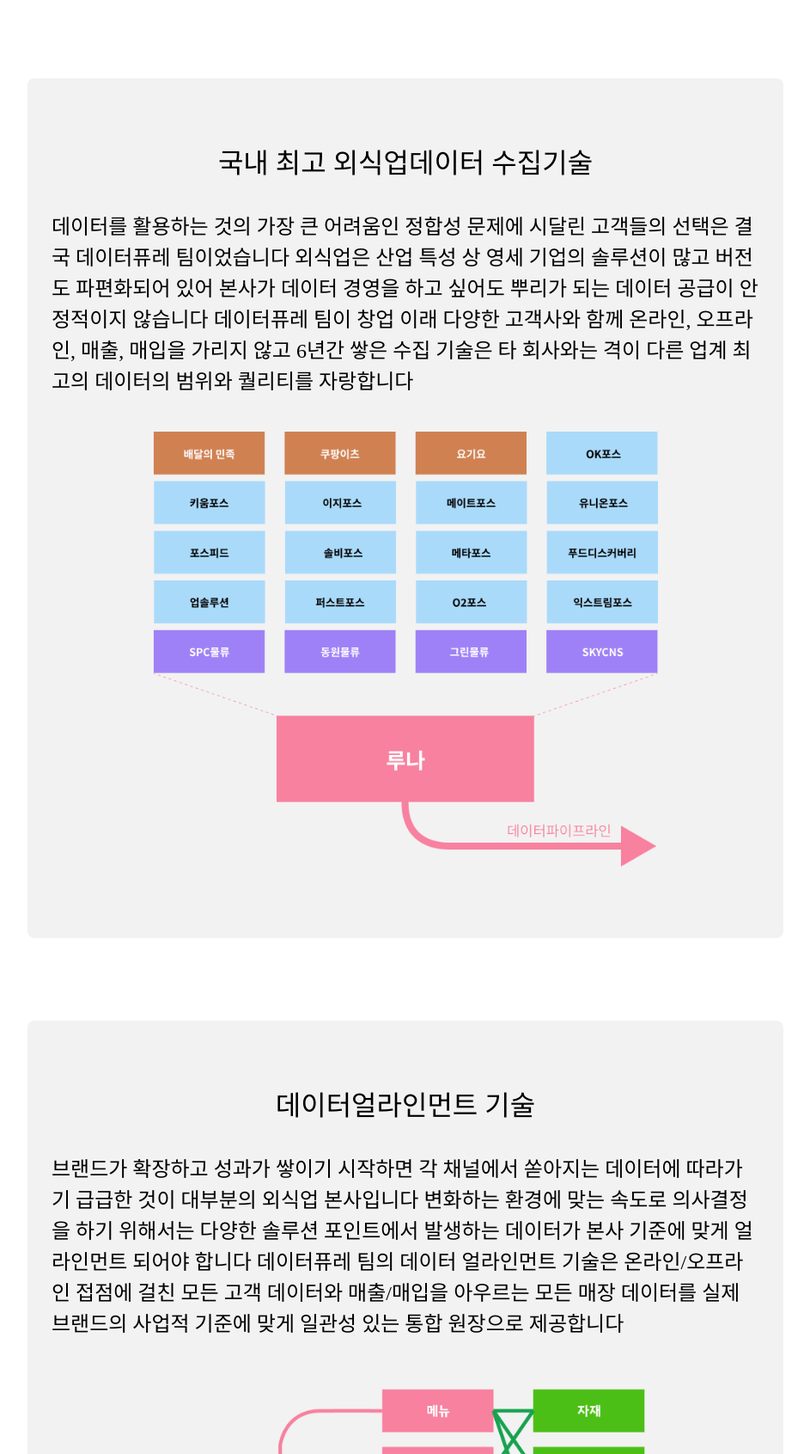
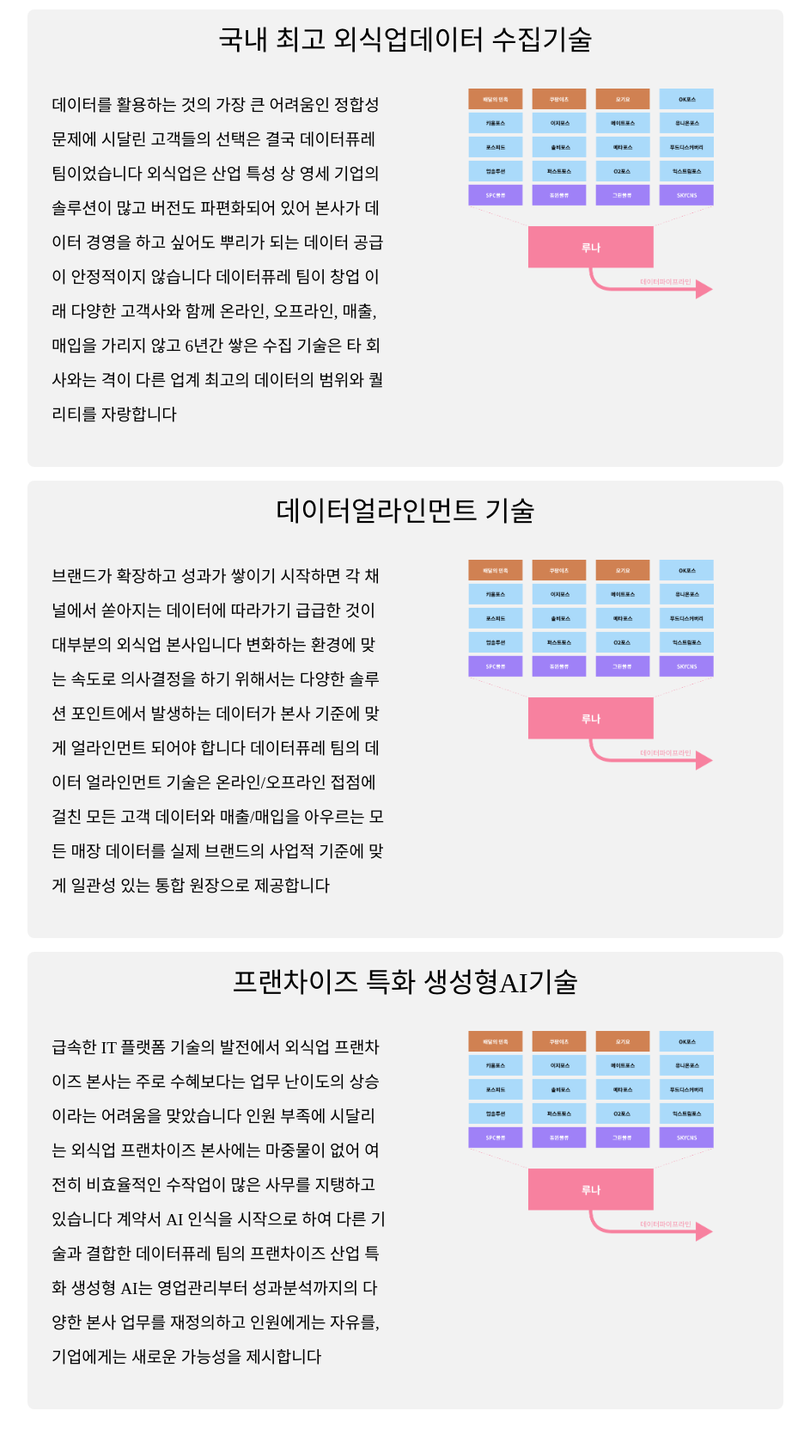
Before and after one commit to sangbomha/datapuree_web2, a plain HTML site: page tech.html in a window 1280 px wide. Shown: the part 629-2320 px from the top of the page at 86% size, without its empty margins (168-1111 px from the left). Drawn offline with nearby package versions, Linux system fonts and the light colour scheme; a web font is replaced by a local one.

Commit message:
보유기술 수정

```diff
--- a/index.css
+++ b/index.css
@@ -78,8 +78,9 @@ a{
     padding: 50px;
 }
 .sub-title-tech {
-    font-size: 1.5rem;
+    font-size: 1.2rem;
     padding: 20px;
+    line-height: 2.5rem;
 }
 .sub-title5{
     font-size: 1.5rem;
@@ -263,7 +264,6 @@ a{
     width: 100%;
     background-color: #f2f2f2;
     color: #000;
-    height: 1000px;
     border-radius: 0.5rem;
     padding: 20px;
     display: flex;
--- a/tech.html
+++ b/tech.html
@@ -63,19 +63,24 @@
 
                         <div class="top-margin-10">
                             <div class="row" style="display: flex;justify-content: center;">
-
-                                <div class="col-12 col-md-12 p-2 top-margin-10">
+                                <div class="col-12 col-md-12 p-2">
                                     <div class="reason-box-tech">
                                         <div class="row">
-                                            <div class="col-12 col-md-12">
-                                                <div class="dream-font sub-title3" style="line-height: 2rem;">국내 최고 <span class="mobile-line-break"><br></span>외식업데이터 수집기술</div>
+                                            <div class="col-12 col-md-12" style="width: 100%;">
+                                                <div class="dream-font sub-title3" style="line-height: 2rem;">
+                                                    국내 최고 <span class="mobile-line-break"><br></span>외식업데이터 수집기술
                                                 </div>
-                                            <div class="col-12 col-md-12 top-margin-3 sub-title-tech">
+                                            </div>
+                                            <div class="col-12 col-md-12" style="width: 100%;">
+                                                <div class="row">
+                                                    <div class="col-12 col-md-6 sub-title-tech top-margin-3">
                                                         데이터를 활용하는 것의 가장 큰 어려움인 정합성 문제에 시달린 고객들의 선택은 결국 데이터퓨레 팀이었습니다
-                                                외식업은 산업 특성 상 영세 기업의 솔루션이 많고 버전도 파편화되어 있어 본사가 데이터 경영을 하고 싶어도 뿌리가 되는 데이터 공급이 안정적이지 않습니다
-                                                데이터퓨레 팀이 창업 이래 다양한 고객사와 함께 온라인, 오프라인, 매출, 매입을 가리지 않고 6년간 쌓은 수집 기술은 타 회사와는 격이 다른 업계 최고의 데이터의 범위와 퀄리티를 자랑합니다
+                                                        외식업은 산업 특성 상 영세 기업의 솔루션이 많고 버전도 파편화되어 있어
+                                                        본사가 데이터 경영을 하고 싶어도 뿌리가 되는 데이터 공급이 안정적이지 않습니다
+                                                        데이터퓨레 팀이 창업 이래 다양한 고객사와 함께 온라인, 오프라인, 매출, 매입을 가리지 않고
+                                                        6년간 쌓은 수집 기술은 타 회사와는 격이 다른 업계 최고의 데이터의 범위와 퀄리티를 자랑합니다
                                                     </div>
-                                            <div class="col-12 col-md-12">
+                                                    <div class="col-12 col-md-6 top-margin-3">
                                                         <div class="top-margin-3" style="width:100%;display: flex;justify-content: center;align-items: center;">
                                                             <img src="./img/tech1.png" style="width: 70%;">
                                                         </div>
@@ -83,46 +88,61 @@
                                                 </div>
                                             </div>
                                         </div>
+                                    </div>
+                                </div>
 
-                                <div class="col-12 col-md-12 p-2 top-margin-10">
+                                <div class="col-12 col-md-12 p-2">
                                     <div class="reason-box-tech">
                                         <div class="row">
-                                            <div class="col-12 col-md-12">
-                                                <div class="dream-font sub-title3" style="line-height: 2rem;">데이터<span class="mobile-line-break"><br></span>얼라인먼트 기술</div>
+                                            <div class="col-12 col-md-12" style="width: 100%;">
+                                                <div class="dream-font sub-title3" style="line-height: 2rem;">
+                                                    데이터<span class="mobile-line-break"><br></span>얼라인먼트 기술
                                                 </div>
-                                            <div class="col-12 col-md-12 top-margin-3 sub-title-tech">
+                                            </div>
+                                            <div class="col-12 col-md-12" style="width: 100%;">
+                                                <div class="row">
+                                                    <div class="col-12 col-md-6 sub-title-tech top-margin-3">
                                                         브랜드가 확장하고 성과가 쌓이기 시작하면 각 채널에서 쏟아지는 데이터에 따라가기 급급한 것이 대부분의 외식업 본사입니다
                                                         변화하는 환경에 맞는 속도로 의사결정을 하기 위해서는 다양한 솔루션 포인트에서 발생하는 데이터가 본사 기준에 맞게 얼라인먼트 되어야 합니다
                                                         데이터퓨레 팀의 데이터 얼라인먼트 기술은 온라인/오프라인 접점에 걸친 모든 고객 데이터와 매출/매입을 아우르는 모든 매장 데이터를 실제 브랜드의 사업적 기준에 맞게 일관성 있는 통합 원장으로 제공합니다
                                                     </div>
-                                            <div class="col-12 col-md-12">
+                                                    <div class="col-12 col-md-6 top-margin-3">
                                                         <div class="top-margin-3" style="width:100%;display: flex;justify-content: center;align-items: center;">
-                                                    <img src="./img/tech2.png" style="width: 70%;">
+                                                            <img src="./img/tech1.png" style="width: 70%;">
+                                                        </div>
+                                                    </div>
                                                 </div>
                                             </div>
                                         </div>
                                     </div>
                                 </div>
 
-                                <div class="col-12 col-md-12 p-2 top-margin-10">
+                                <div class="col-12 col-md-12 p-2">
                                     <div class="reason-box-tech">
                                         <div class="row">
-                                            <div class="col-12 col-md-12">
-                                                <div class="dream-font sub-title3" style="line-height: 2rem;">프랜차이즈 특화 <span class="mobile-line-break"><br></span>생성형AI기술</div>
+                                            <div class="col-12 col-md-12" style="width: 100%;">
+                                                <div class="dream-font sub-title3" style="line-height: 2rem;">
+                                                    프랜차이즈 특화 <span class="mobile-line-break"><br></span>생성형AI기술
                                                 </div>
-                                            <div class="col-12 col-md-12 top-margin-3 sub-title-tech">
+                                            </div>
+                                            <div class="col-12 col-md-12" style="width: 100%;">
+                                                <div class="row">
+                                                    <div class="col-12 col-md-6 sub-title-tech top-margin-3">
                                                         급속한 IT 플랫폼 기술의 발전에서 외식업 프랜차이즈 본사는 주로 수혜보다는 업무 난이도의 상승이라는 어려움을 맞았습니다
                                                         인원 부족에 시달리는 외식업 프랜차이즈 본사에는 마중물이 없어 여전히 비효율적인 수작업이 많은 사무를 지탱하고 있습니다
                                                         계약서 AI 인식을 시작으로 하여 다른 기술과 결합한 데이터퓨레 팀의 프랜차이즈 산업 특화 생성형 AI는 영업관리부터 성과분석까지의 다양한 본사 업무를 재정의하고 인원에게는 자유를, 기업에게는 새로운 가능성을 제시합니다
                                                     </div>
-                                            <div class="col-12 col-md-12">
+                                                    <div class="col-12 col-md-6 top-margin-3">
                                                         <div class="top-margin-3" style="width:100%;display: flex;justify-content: center;align-items: center;">
-                                                    <img src="./img/tech3.png" style="width: 70%;">
+                                                            <img src="./img/tech1.png" style="width: 70%;">
                                                         </div>
                                                     </div>
                                                 </div>
                                             </div>
                                         </div>
+                                    </div>
+                                </div>
+
                             </div>
                         </div>
                     </div>
```
Lines whose indentation alone changed are shown as unchanged.
